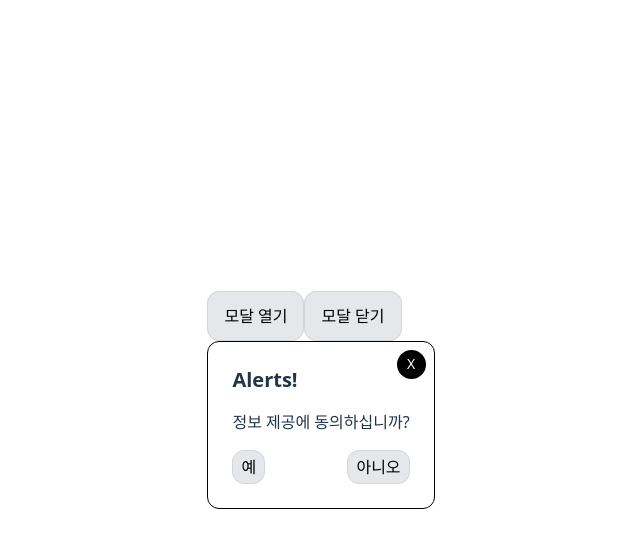
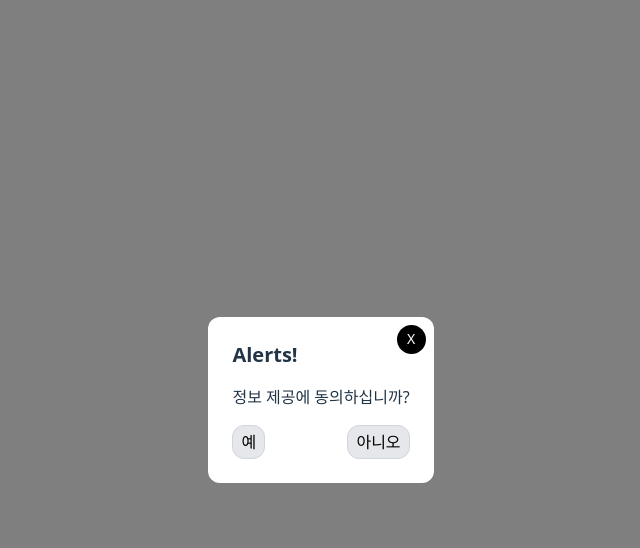
Before and after one commit to shionpark/modal-re-practice, a React (Vite) app: page / in a window 1280 px wide. Both pictures are taken after a click on the button "모달 열기". Shown: the top 548 px of the page, without its empty margins (319-959 px from the left). Built offline with nearby package versions, Linux system fonts and the light colour scheme.

Commit message:
design: 모달 오버레이 추가 및 중앙 정렬

```diff
--- a/src/components/Modal.tsx
+++ b/src/components/Modal.tsx
@@ -11,7 +11,10 @@ function Modal({ isModalOpen, closeModal, title, children }: ModalProps) {
   if (!isModalOpen) return;
 
   return (
-    <div className="relative flex flex-col gap-4 rounded-xl border border-black p-6">
+    <>
+      <div className="modal-overlay fixed inset-0 bg-black opacity-50" />
+      <div className="modal-container fixed inset-0 z-20 flex items-center justify-center">
+        <div className="modal-body relative flex flex-col gap-4 rounded-xl bg-white p-6">
           <button
             className="absolute top-2 right-2 h-[1.8rem] w-[1.8rem] cursor-pointer rounded-full bg-black text-sm text-white hover:opacity-70"
             onClick={closeModal}
@@ -21,6 +24,8 @@ function Modal({ isModalOpen, closeModal, title, children }: ModalProps) {
           <h2 className="text-xl font-bold">{title}</h2>
           <div>{children}</div>
         </div>
+      </div>
+    </>
   );
 }
 
```
Lines whose indentation alone changed are shown as unchanged.
